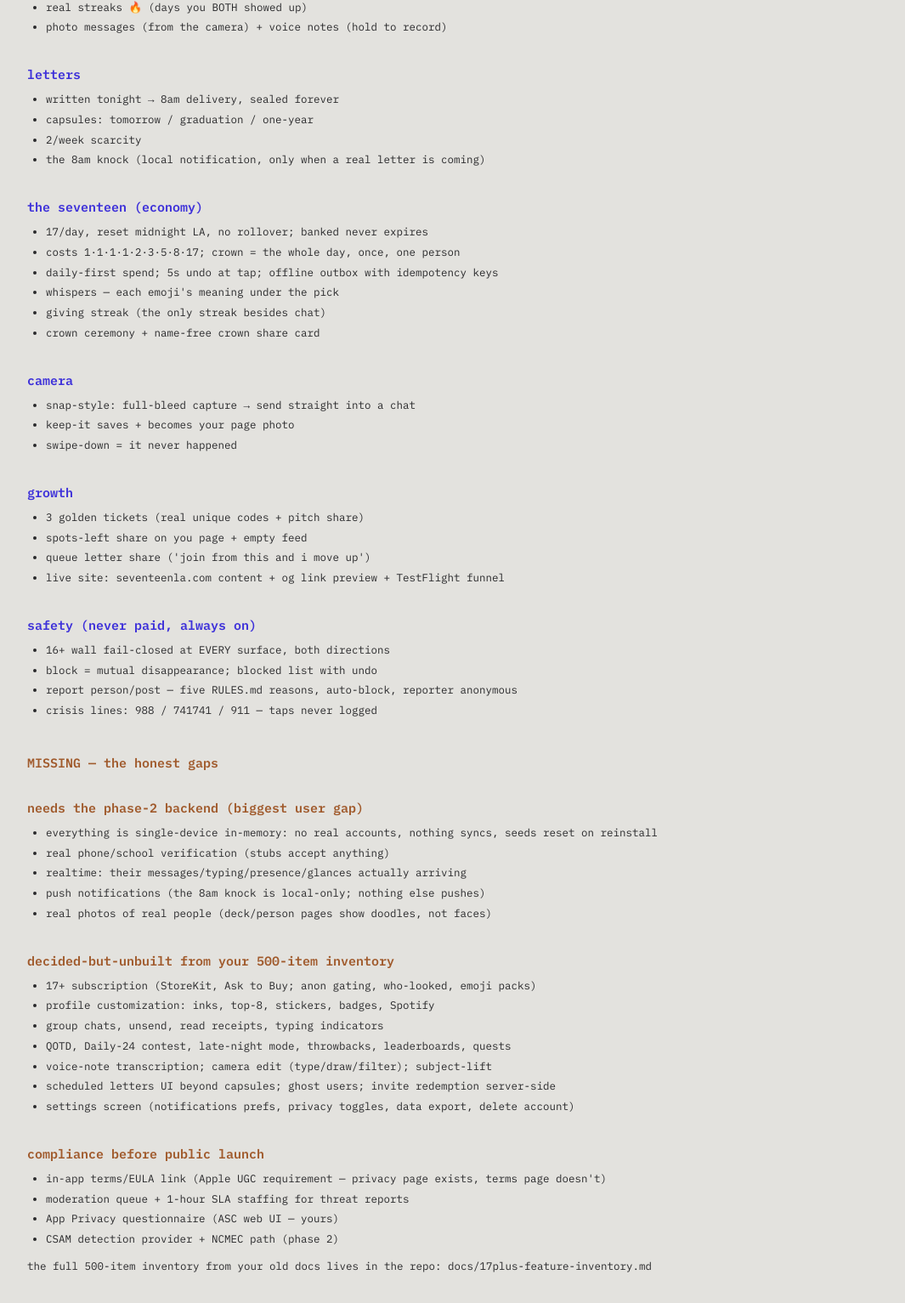
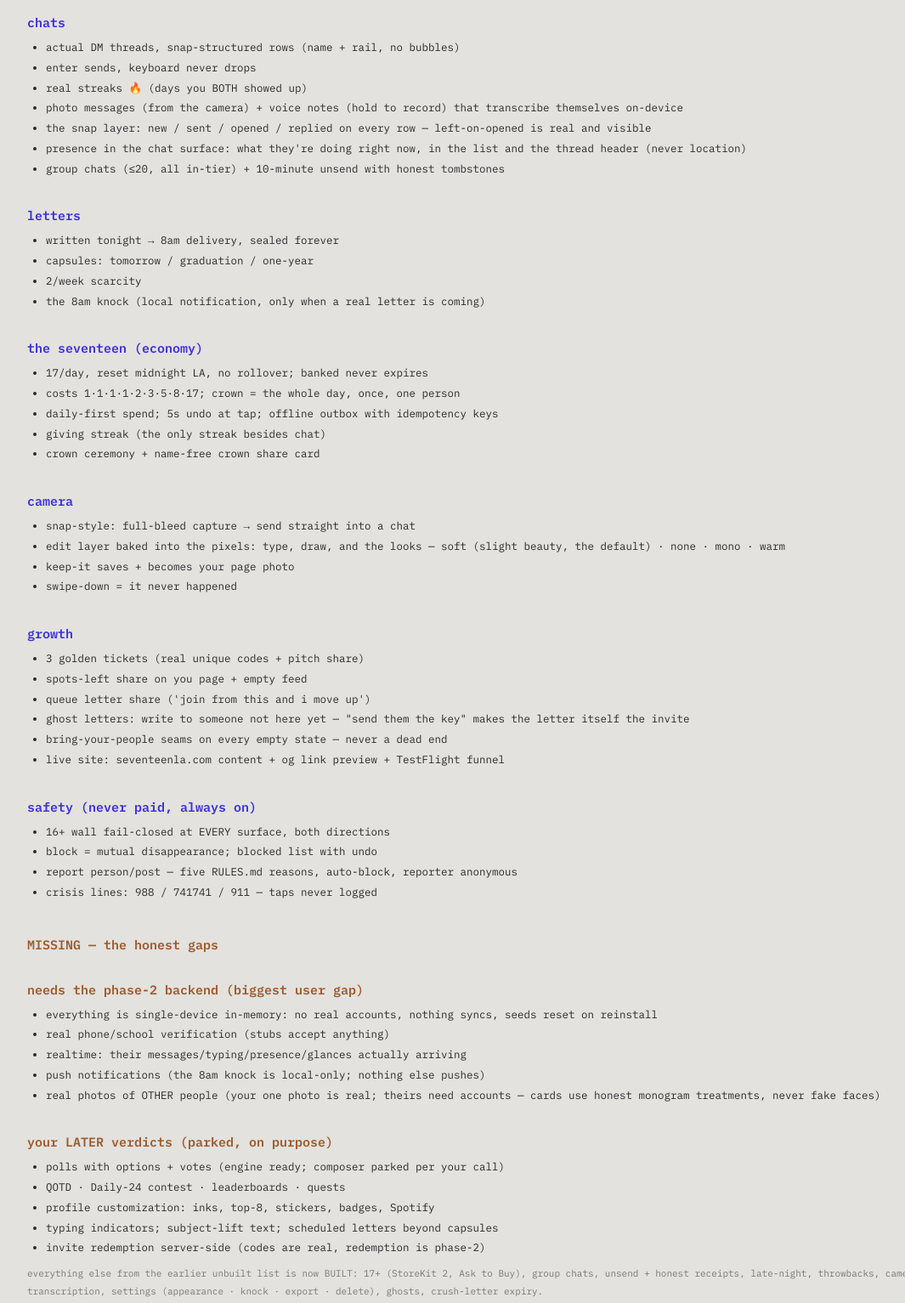
Before and after one commit to sriptcollector/seventeenla-site, a plain HTML site: page atlas/features.html in a window 1280 px wide. Shown: the part 985-2518 px from the top of the page at 85% size, without its empty margins (32-1097 px from the left). Drawn offline with Linux system fonts and the light colour scheme.

Commit message:
atlas: features page catches up to the built truth
the earlier unbuilt list is mostly built now (17+, groups, unsend,
late-night, throwbacks, camera edit, transcription, settings, ghosts);
whispers removed per verdict; polls parked as LATER; new: contacts gate
onboarding, snap presence layer in chats, slight-beauty default look,
ghost-letter invites. stale in-app-terms compliance line dropped (terms
ships in-app).

```diff
--- a/atlas/features.html
+++ b/atlas/features.html
@@ -20,18 +20,22 @@ ol,ul{margin:8px 0 8px 22px;font-size:12.5px;line-height:1.9}
 p{font-size:12.5px;line-height:1.9;margin:8px 0}</style></head><body>
 <nav><a href="index.html">screens</a><a href="features.html">features</a><a href="motion.html">motion plan</a><a href="questions.html">design questions</a></nav>
 <h1>every feature, and what's missing</h1>
-<p class="sub">left: built and live in TestFlight build 63 (+voice notes committed). right: honestly missing for users. you decide what stays, goes, and comes next — nothing here argues back.</p>
+<p class="sub">left: built, tested and committed (ships in the next TestFlight build). right: honestly missing for users. you decide what stays, goes, and comes next — nothing here argues back.</p>
 <h2 class='b'>BUILT — in your hand today</h2>
 <h2>getting in</h2><ul>
-<li>letters-voiced onboarding (11 steps, all skippable on the demo tour)</li>
+<li>letters-voiced onboarding (all skippable on the demo tour)</li>
 <li>16+ one-way birthdate door, tier set forever</li>
 <li>mandatory school step</li>
+<li>contacts are the gate: real permission, no bypass — seventeen runs on your people</li>
+<li>pick 3 of your people to come in; mutuals blend first, honestly marked</li>
+<li>one photo — the one they'll see (never "this is how you look")</li>
 <li>the door: 17/school/day, TRUE queue + invite-to-advance</li>
 <li>acceptance letter ceremony + &#x27;i&#x27;m in&#x27; share card</li>
 </ul>
 <h2>the room (feed)</h2><ul>
 <li>chaos/new/top/requests sorts</li>
-<li>posts: rants, questions/polls (real options + votes), requests with i&#x27;d-go commits, photo posts</li>
+<li>posts: rants, open questions (the room answers in replies), requests with i&#x27;d-go commits, photo posts</li>
+<li>late-night posts (10pm–1am window, gone by 7am) + one deterministic throwback a day</li>
 <li>threads: replies are the only signal — no likes anywhere</li>
 <li>anonymous posting (anonymous to the room, never to the engine)</li>
 <li>post-level report (works on anon posts)</li>
@@ -52,7 +56,10 @@ p{font-size:12.5px;line-height:1.9;margin:8px 0}</style></head><body>
 <li>actual DM threads, snap-structured rows (name + rail, no bubbles)</li>
 <li>enter sends, keyboard never drops</li>
 <li>real streaks 🔥 (days you BOTH showed up)</li>
-<li>photo messages (from the camera) + voice notes (hold to record)</li>
+<li>photo messages (from the camera) + voice notes (hold to record) that transcribe themselves on-device</li>
+<li>the snap layer: new / sent / opened / replied on every row — left-on-opened is real and visible</li>
+<li>presence in the chat surface: what they're doing right now, in the list and the thread header (never location)</li>
+<li>group chats (≤20, all in-tier) + 10-minute unsend with honest tombstones</li>
 </ul>
 <h2>letters</h2><ul>
 <li>written tonight → 8am delivery, sealed forever</li>
@@ -64,12 +71,12 @@ p{font-size:12.5px;line-height:1.9;margin:8px 0}</style></head><body>
 <li>17/day, reset midnight LA, no rollover; banked never expires</li>
 <li>costs 1·1·1·1·2·3·5·8·17; crown = the whole day, once, one person</li>
 <li>daily-first spend; 5s undo at tap; offline outbox with idempotency keys</li>
-<li>whispers — each emoji&#x27;s meaning under the pick</li>
 <li>giving streak (the only streak besides chat)</li>
 <li>crown ceremony + name-free crown share card</li>
 </ul>
 <h2>camera</h2><ul>
 <li>snap-style: full-bleed capture → send straight into a chat</li>
+<li>edit layer baked into the pixels: type, draw, and the looks — soft (slight beauty, the default) · none · mono · warm</li>
 <li>keep-it saves + becomes your page photo</li>
 <li>swipe-down = it never happened</li>
 </ul>
@@ -77,6 +84,8 @@ p{font-size:12.5px;line-height:1.9;margin:8px 0}</style></head><body>
 <li>3 golden tickets (real unique codes + pitch share)</li>
 <li>spots-left share on you page + empty feed</li>
 <li>queue letter share (&#x27;join from this and i move up&#x27;)</li>
+<li>ghost letters: write to someone not here yet — "send them the key" makes the letter itself the invite</li>
+<li>bring-your-people seams on every empty state — never a dead end</li>
 <li>live site: seventeenla.com content + og link preview + TestFlight funnel</li>
 </ul>
 <h2>safety (never paid, always on)</h2><ul>
@@ -91,19 +100,17 @@ p{font-size:12.5px;line-height:1.9;margin:8px 0}</style></head><body>
 <li>real phone/school verification (stubs accept anything)</li>
 <li>realtime: their messages/typing/presence/glances actually arriving</li>
 <li>push notifications (the 8am knock is local-only; nothing else pushes)</li>
-<li>real photos of real people (deck/person pages show doodles, not faces)</li>
+<li>real photos of OTHER people (your one photo is real; theirs need accounts — cards use honest monogram treatments, never fake faces)</li>
 </ul>
-<h2 class='m'>decided-but-unbuilt from your 500-item inventory</h2><ul>
-<li>17+ subscription (StoreKit, Ask to Buy; anon gating, who-looked, emoji packs)</li>
+<h2 class='m'>your LATER verdicts (parked, on purpose)</h2><ul>
+<li>polls with options + votes (engine ready; composer parked per your call)</li>
+<li>QOTD · Daily-24 contest · leaderboards · quests</li>
 <li>profile customization: inks, top-8, stickers, badges, Spotify</li>
-<li>group chats, unsend, read receipts, typing indicators</li>
-<li>QOTD, Daily-24 contest, late-night mode, throwbacks, leaderboards, quests</li>
-<li>voice-note transcription; camera edit (type/draw/filter); subject-lift</li>
-<li>scheduled letters UI beyond capsules; ghost users; invite redemption server-side</li>
-<li>settings screen (notifications prefs, privacy toggles, data export, delete account)</li>
+<li>typing indicators; subject-lift text; scheduled letters beyond capsules</li>
+<li>invite redemption server-side (codes are real, redemption is phase-2)</li>
 </ul>
+<p class="note">everything else from the earlier unbuilt list is now BUILT: 17+ (StoreKit 2, Ask to Buy), group chats, unsend + honest receipts, late-night, throwbacks, camera edit, transcription, settings (appearance · knock · export · delete), ghosts, crush-letter expiry.</p>
 <h2 class='m'>compliance before public launch</h2><ul>
-<li>in-app terms/EULA link (Apple UGC requirement — privacy page exists, terms page doesn&#x27;t)</li>
 <li>moderation queue + 1-hour SLA staffing for threat reports</li>
 <li>App Privacy questionnaire (ASC web UI — yours)</li>
 <li>CSAM detection provider + NCMEC path (phase 2)</li>
```
